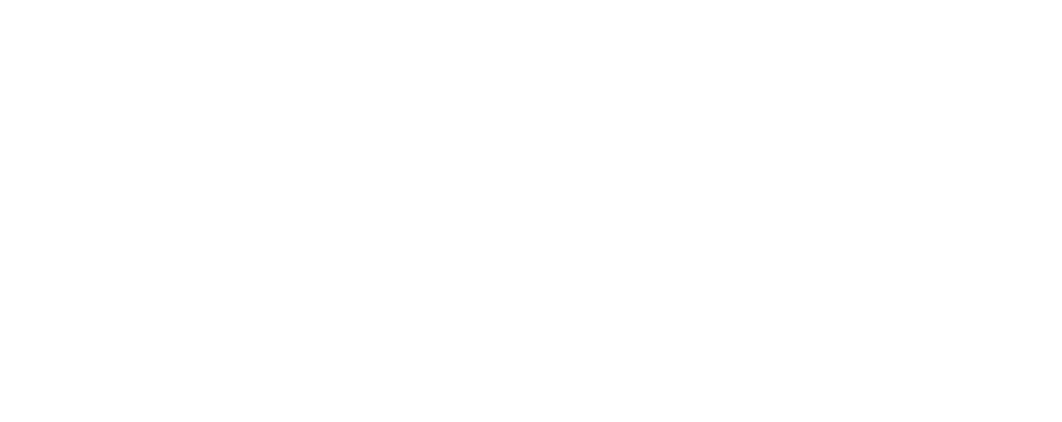
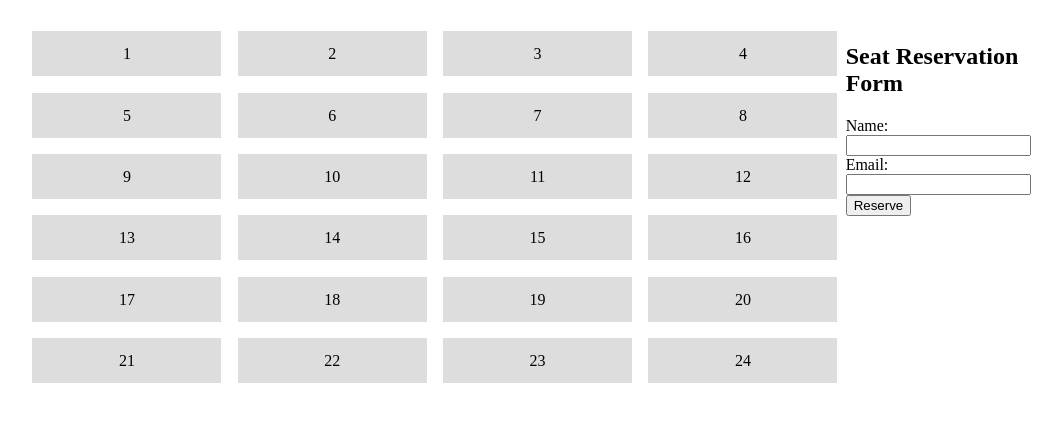
Before and after one commit to kkieninger/jQuery-Theatre-Seat-App, a plain HTML site: page index.html in a window 1280 px wide. Shown: the whole page, without its empty margins (205-1267 px from the left). Drawn offline with nearby package versions, Linux system fonts and the light colour scheme.

Commit message:
Initial seats

```diff
--- a/css/main.css
+++ b/css/main.css
@@ -0,0 +1,31 @@
+html {
+	overflow-y: -moz-scrollbars-vertical;
+	overflow-y: scroll;
+}
+#seat-wrapper {
+	margin: 0 auto;
+	padding-top: 15px;
+	width: 65%;
+}
+#seat-wrapper .available, #seat-wrapper .unavailable {
+	height: 45px;
+	line-height: 45px;
+	float: left;
+	text-align: center;
+	-webkit-touch-callout: none;
+	-webkit-user-select: none;
+	-khtml-user-select: none;
+	-moz-user-select: none;
+	-ms-user-select: none;
+	user-select: none;
+	position: relative;
+	width: 23%;
+	margin: 1%;
+}
+.available {
+	cursor: pointer;
+	background-color:#ddd;
+}
+.available:hover {
+	background-color: #22c0ce;
+}
--- a/index.html
+++ b/index.html
@@ -1,13 +1,20 @@
 <!DOCTYPE html>
 <html>
 <head>
-	<script src="jquery-1.11.3.js"></script>
+	<script src="js/jquery-1.11.3.js"></script>
 	<link rel="stylesheet" type="text/css" href="css/main.css">
 	<title>Lab 11 | jQuery Theatre</title>
 </head>
 <body>
-
-
+	<div id="seat-wrapper"></div>
+	<div id="form"s>
+		<h2>Seat Reservation Form</h2>
+		<p id="picked_seat"></p>
+			Name: <input type="text" id="form_name"><br>
+			Email: <input type="email" id="form_email"><br>
+			<input type="hidden" id="current_seat" value="" />
+			<button id="formButton">Reserve</button>
+	</div>
 	<script src="js/script.js"></script>
 </body>
 </html>
--- a/js/script.js
+++ b/js/script.js
@@ -0,0 +1,17 @@
+
+var seatWrapper = document.getElementById('seat-wrapper');
+var form = document.getElementById('form');
+var theatre = {
+	name: 'Petite Cirque Theatre',
+	numberOfSeats: 24
+}
+function createSeats(){
+	for (var i = 1; i < theatre.numberOfSeats+1; i++){
+		var element = document.createElement('div');
+		element.id = "seat_"+i;
+		element.className= 'available';
+		element.innerHTML = i;
+		seatWrapper.appendChild(element);
+	}
+};
+createSeats();
```
